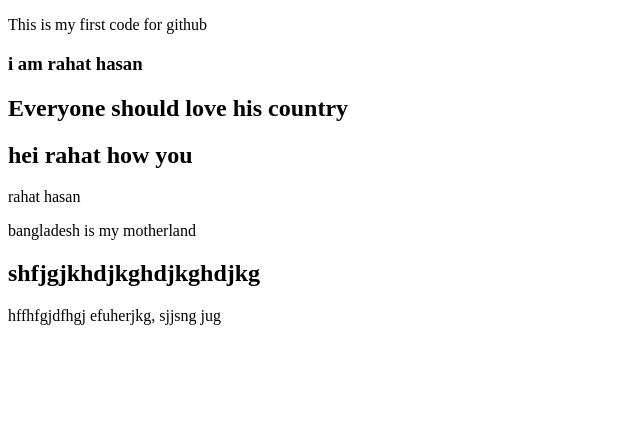
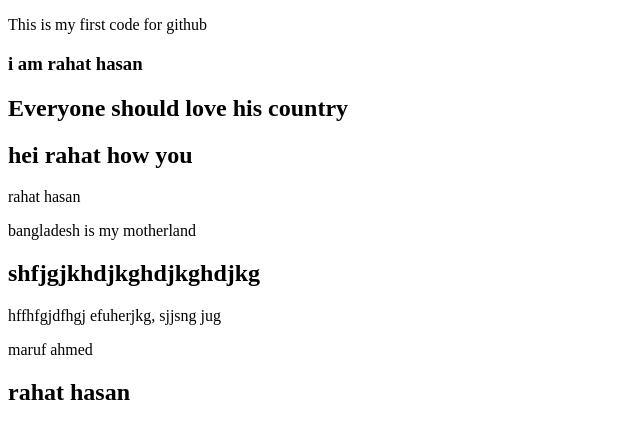
Before and after one commit to devrahat1/my-second-repo, a plain HTML site: page index.html in a window 1280 px wide. Shown: the whole page, without its empty margins (0-640 px from the left). Drawn offline with Linux system fonts and the light colour scheme.

Commit message:
rahatcom2

```diff
--- a/index.html
+++ b/index.html
@@ -15,6 +15,8 @@
     <p>bangladesh is my motherland</p>
     <h2>shfjgjkhdjkghdjkghdjkg</h2>
     <p>hffhfgjdfhgj efuherjkg, sjjsng jug</p>
+    <p>maruf ahmed</p>
+    <h2>rahat hasan</h2>
 
 </body>
 </html>
```
